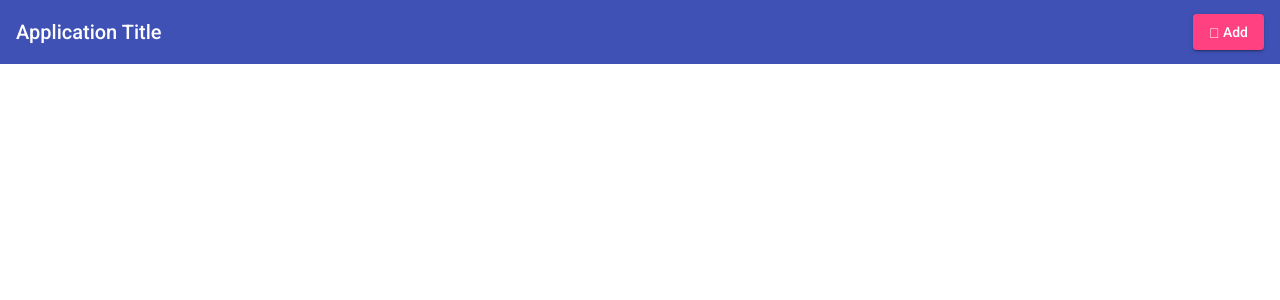
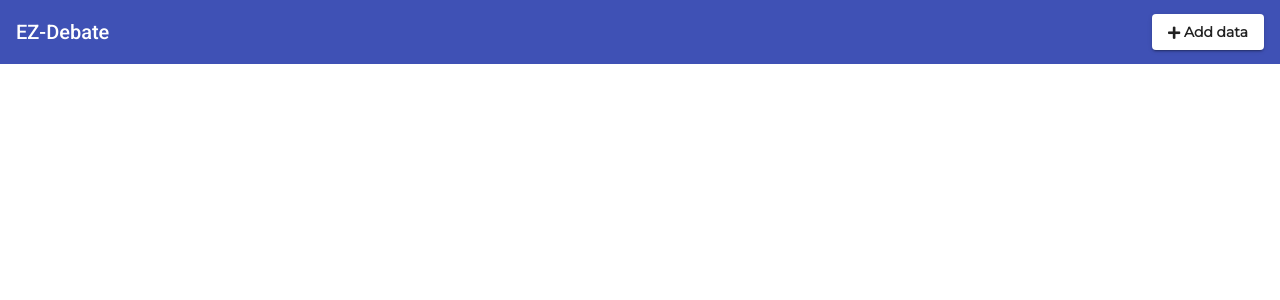
Before and after one commit to BenoitBonavia/ez-debate, an Angular app in the folder webapp/: page / in a window 1280 px wide. Shown: the top 300 px of the page. Built offline with nearby package versions, Linux system fonts and the light colour scheme.

Commit message:
installe de font awesome et début du projet en temps que tel

```diff
--- a/webapp/src/app/app.module.ts
+++ b/webapp/src/app/app.module.ts
@@ -8,6 +8,8 @@ import {MatToolbarModule} from "@angular/material/toolbar";
 import {HeaderComponent} from "./header/header.component";
 import {MatButtonModule} from "@angular/material/button";
 import {faPlus} from "@fortawesome/fontawesome-free";
+import {ReactiveFormsModule} from "@angular/forms";
+import {MatInputModule} from "@angular/material/input";
 
 @NgModule({
   declarations: [
@@ -20,6 +22,8 @@ import {faPlus} from "@fortawesome/fontawesome-free";
     BrowserAnimationsModule,
     MatToolbarModule,
     MatButtonModule,
+    ReactiveFormsModule,
+    MatInputModule,
   ],
   providers: [],
   bootstrap: [AppComponent]
--- a/webapp/src/app/header/header.component.html
+++ b/webapp/src/app/header/header.component.html
@@ -1,7 +1,7 @@
 <mat-toolbar color="primary">
-  <span>Application Title</span>
+  <span>EZ-Debate</span>
 
   <span class="fill-remaining-space"></span>
 
-  <a href="" mat-raised-button color="accent"><i class="fas fa-plus"></i> Add</a>
+  <a href="" mat-raised-button color="link" class="font-montserrat font-weight-bold" style="float:right;"><i class="fas fa-plus"></i> Add data</a>
 </mat-toolbar>
--- a/webapp/src/index.html
+++ b/webapp/src/index.html
@@ -8,6 +8,7 @@
   <link rel="icon" type="image/x-icon" href="favicon.ico">
   <link href="https://fonts.googleapis.com/css?family=Roboto:300,400,500&display=swap" rel="stylesheet">
   <link href="https://fonts.googleapis.com/icon?family=Material+Icons" rel="stylesheet">
+  <link href="https://fonts.googleapis.com/css?family=Montserrat&display=swap" rel="stylesheet">
 </head>
 <body>
   <app-root></app-root>
--- a/webapp/src/styles.scss
+++ b/webapp/src/styles.scss
@@ -1,6 +1,25 @@
 /* You can add global styles to this file, and also import other style files */
 @import '~@angular/material/prebuilt-themes/indigo-pink.css';
-@import '~@fortawesome/fontawesome-free/scss/fontawesome';
+@import '~@fortawesome/fontawesome-free/css/all.css';
 
 html, body { height: 100%; }
-body { margin: 0; font-family: Roboto, "Helvetica Neue", sans-serif; }
+body {
+  margin: 0;
+  font-family: "Montserrat", "Helvetica Neue", sans-serif;
+}
+
+.font-montserrat {
+  font-family: "Montserrat", "Helvetica Neue", sans-serif;
+}
+
+.font-weight-bold {
+  font-weight: bold;
+}
+
+
+
+
+
+.font-size-14 {
+  font-size: 14px !important;
+}
```
